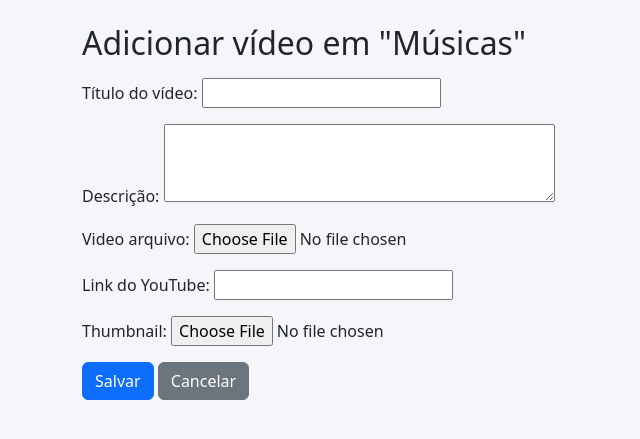
After one commit to mpfelix12/YTTrack, a Django app: page /quadros/1/videos/novo/ in a window 1280 px wide. The commit adds this page. Shown: the top 439 px of the page, without its empty margins (0-640 px from the left). Run offline with Django 5.2, Linux system fonts and the light colour scheme; a user stored in the database is signed in; data comes from the database, SQL or seed files in the repository; both versions use the stored data as it was after the commit; some libraries are stand-ins or nearby versions.

Commit message:
implementações

```diff
--- a/yttrack_project/core/forms.py
+++ b/yttrack_project/core/forms.py
@@ -1,5 +1,7 @@
 from django import forms
 from .models import Quadro
+from .models import Video
+
 
 class QuadroForm(forms.ModelForm):
     class Meta:
@@ -9,3 +11,12 @@ class QuadroForm(forms.ModelForm):
             'cover_color': forms.TextInput(attrs={'placeholder': '#ff7a7a ou linear-gradient(...)'}),
             'descricao': forms.Textarea(attrs={'rows':3}),
         }
+
+
+class VideoForm(forms.ModelForm):
+    class Meta:
+        model = Video
+        fields = ['titulo', 'descricao', 'video_arquivo', 'video_link', 'thumbnail']
+        widgets = {
+            'descricao': forms.Textarea(attrs={'rows': 3}),
+        }
--- a/yttrack_project/core/models.py
+++ b/yttrack_project/core/models.py
@@ -15,3 +15,35 @@ class Quadro(models.Model):
 
     def get_absolute_url(self):
         return reverse('core:videos_por_quadro', args=[self.pk])
+
+
+class Video(models.Model):
+    quadro = models.ForeignKey(Quadro, related_name='videos', on_delete=models.CASCADE)
+    titulo = models.CharField('Título do vídeo', max_length=200)
+    descricao = models.TextField('Descrição', blank=True)
+    video_arquivo = models.FileField(upload_to='videos/', blank=True, null=True)
+    video_link = models.URLField('Link do YouTube', blank=True, null=True)
+    thumbnail = models.ImageField(upload_to='thumbnails/', blank=True, null=True)
+    watched = models.BooleanField('Assistido', default=False)
+    criado_em = models.DateTimeField(auto_now_add=True)
+
+    class Meta:
+        ordering = ['-criado_em']
+
+    def __str__(self):
+        return self.titulo
+
+    def get_video_url(self):
+        """Retorna o link para o player, seja YouTube ou arquivo local"""
+        if self.video_link:
+            # transforma link do YouTube em embed
+            if "youtube.com/watch" in self.video_link:
+                video_id = self.video_link.split("v=")[-1]
+                return f"https://www.youtube.com/embed/{video_id}"
+            elif "youtu.be/" in self.video_link:
+                video_id = self.video_link.split("youtu.be/")[-1]
+                return f"https://www.youtube.com/embed/{video_id}"
+            return self.video_link
+        elif self.video_arquivo:
+            return self.video_arquivo.url
+        return ""
--- a/yttrack_project/core/templates/core/base.html
+++ b/yttrack_project/core/templates/core/base.html
@@ -1,5 +1,6 @@
 <!DOCTYPE html>
 <html lang="pt-br">
+  {% load static %}
   <head>
     <meta charset="UTF-8">
     <meta name="viewport" content="width=device-width, initial-scale=1.0">
--- /dev/null
+++ b/yttrack_project/core/templates/core/video_form.html
@@ -0,0 +1,13 @@
+{% extends 'core/base.html' %}
+{% block title %}Novo Vídeo — {{ quadro.nome }}{% endblock %}
+
+{% block content %}
+<h2>Adicionar vídeo em "{{ quadro.nome }}"</h2>
+
+<form method="post" enctype="multipart/form-data" class="mt-3">
+  {% csrf_token %}
+  {{ form.as_p }}
+  <button type="submit" class="btn btn-primary">Salvar</button>
+  <a href="{% url 'core:videos_por_quadro' quadro.pk %}" class="btn btn-secondary">Cancelar</a>
+</form>
+{% endblock %}
--- a/yttrack_project/core/urls.py
+++ b/yttrack_project/core/urls.py
@@ -4,10 +4,18 @@ from . import views
 app_name = 'core'
 
 urlpatterns = [
+    path('', views.home, name='home'),
+
     path('login/', views.user_login, name='login'),
     path('logout/', views.user_logout, name='logout'),
 
     path('quadros/', views.quadros, name='quadros'),
     path('quadros/novo/', views.novo_quadro, name='novo_quadro'),
+
+    path('quadros/<int:pk>/videos/', views.videos_por_quadro, name='videos_por_quadro'),
+    path('videos/<int:pk>/toggle_watched/', views.toggle_watched, name='toggle_watched'),
+
+    path('quadros/<int:pk>/videos/novo/', views.novo_video, name='novo_video'),
+
     # (as próximas rotas de quadros/vídeos serão adicionadas nas etapas seguintes)
 ]
--- a/yttrack_project/core/views.py
+++ b/yttrack_project/core/views.py
@@ -1,9 +1,16 @@
 from django.shortcuts import render, redirect,  get_object_or_404
-from django.contrib.auth.decorators import authenticate, login, logout
+from django.contrib.auth import authenticate, login, logout
 from django.contrib.auth.decorators import login_required
 from django.contrib import messages
 from .models import Quadro
 from .forms import QuadroForm
+from django.http import JsonResponse, HttpResponseForbidden
+from .forms import VideoForm
+from django.shortcuts import redirect
+
+def home(request):
+    return redirect('core:quadros')
+
 
 def user_login(request):
     if request.method == 'POST':
@@ -48,3 +55,35 @@ def novo_quadro(request):
     else:
         form = QuadroForm()
     return render(request, 'core/quadro_form.html', {'form': form})
+
+
+@login_required
+def videos_por_quadro(request, pk):
+    quadro = get_object_or_404(Quadro, pk=pk)
+    videos = quadro.videos.all()
+    return render(request, 'core/videos.html', {'quadro': quadro, 'videos': videos})
+
+@login_required
+def novo_video(request, pk):
+    quadro = get_object_or_404(Quadro, pk=pk)
+    if request.method == 'POST':
+        form = VideoForm(request.POST, request.FILES)
+        if form.is_valid():
+            video = form.save(commit=False)
+            video.quadro = quadro
+            video.save()
+            messages.success(request, 'Vídeo adicionado com sucesso!')
+            return redirect('core:videos_por_quadro', pk=quadro.pk)
+    else:
+        form = VideoForm()
+    return render(request, 'core/video_form.html', {'form': form, 'quadro': quadro})
+
+
+@login_required
+def toggle_watched(request, pk):
+    if request.method != 'POST':
+        return HttpResponseForbidden()
+    video = get_object_or_404(video, pk=pk)
+    video.watched = not video.watched
+    video.save()
+    return JsonResponse({'watched': video.watched})
--- a/yttrack_project/yttrack_project/settings.py
+++ b/yttrack_project/yttrack_project/settings.py
@@ -126,3 +126,5 @@ DEFAULT_AUTO_FIELD = 'django.db.models.BigAutoField'
 
 LOGIN_REDIRECT_URL = '/quadros/'
 LOGOUT_REDIRECT_URL = '/login/'
+MEDIA_URL = '/media/'
+MEDIA_ROOT = BASE_DIR / 'media'
--- a/yttrack_project/yttrack_project/urls.py
+++ b/yttrack_project/yttrack_project/urls.py
@@ -16,8 +16,13 @@ Including another URLconf
 """
 from django.contrib import admin
 from django.urls import path, include
+from django.conf import settings
+from django.conf.urls.static import static
 
 urlpatterns = [
     path('admin/', admin.site.urls),
      path('', include('core.urls')),
 ]
+
+if settings.DEBUG:
+    urlpatterns += static(settings.MEDIA_URL, document_root=settings.MEDIA_ROOT)
```
Also changed, not shown: yttrack_project/core/admin.py (+10 -0 lines), yttrack_project/core/static/core/css/styles.css (+48 -0 lines), yttrack_project/core/templates/core/videos.html (added, +62 -0 lines), yttrack_project/core/migrations/0001_initial.py (added), yttrack_project/core/migrations/0002_video_video_arquivo_video_video_link.py (added), yttrack_project/db.sqlite3, yttrack_project/media/thumbnails/Captura_de_tela_2025-10-16_233911.png (added). Lines whose indentation alone changed are shown as unchanged.
